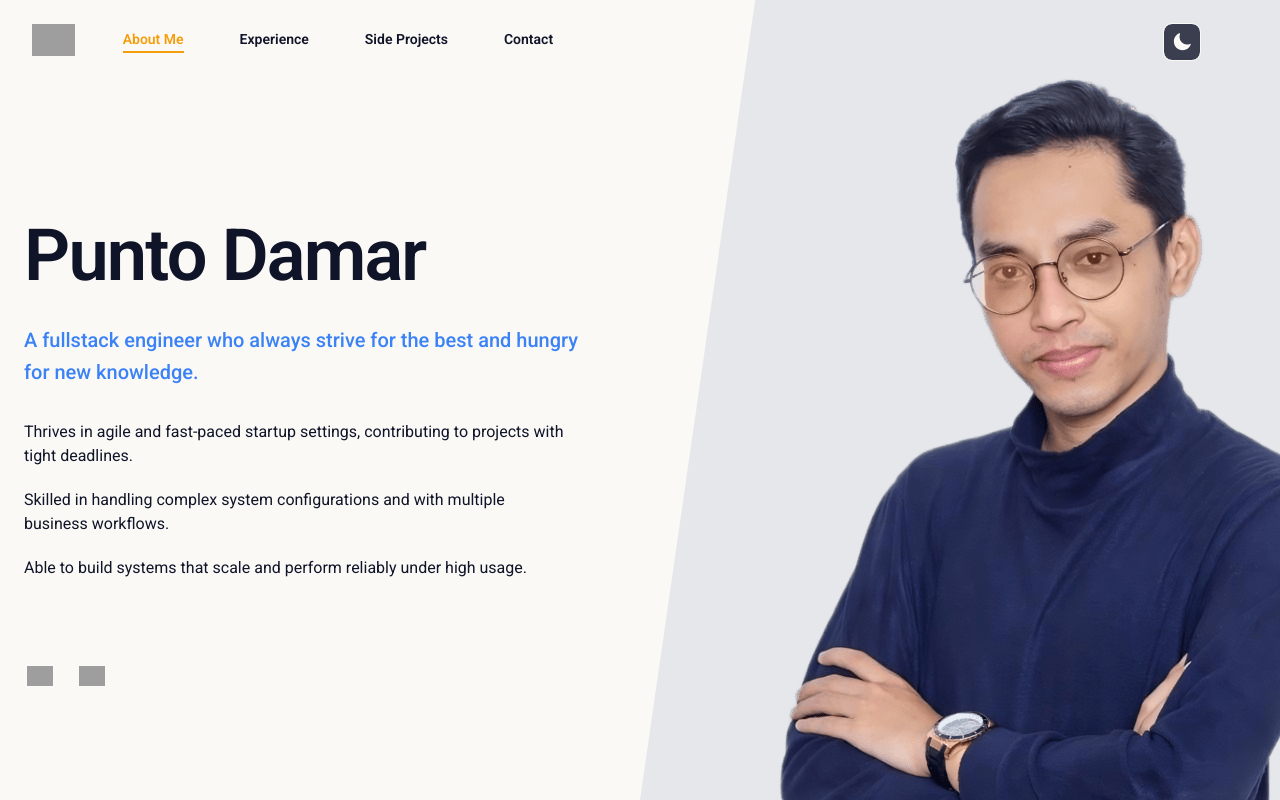
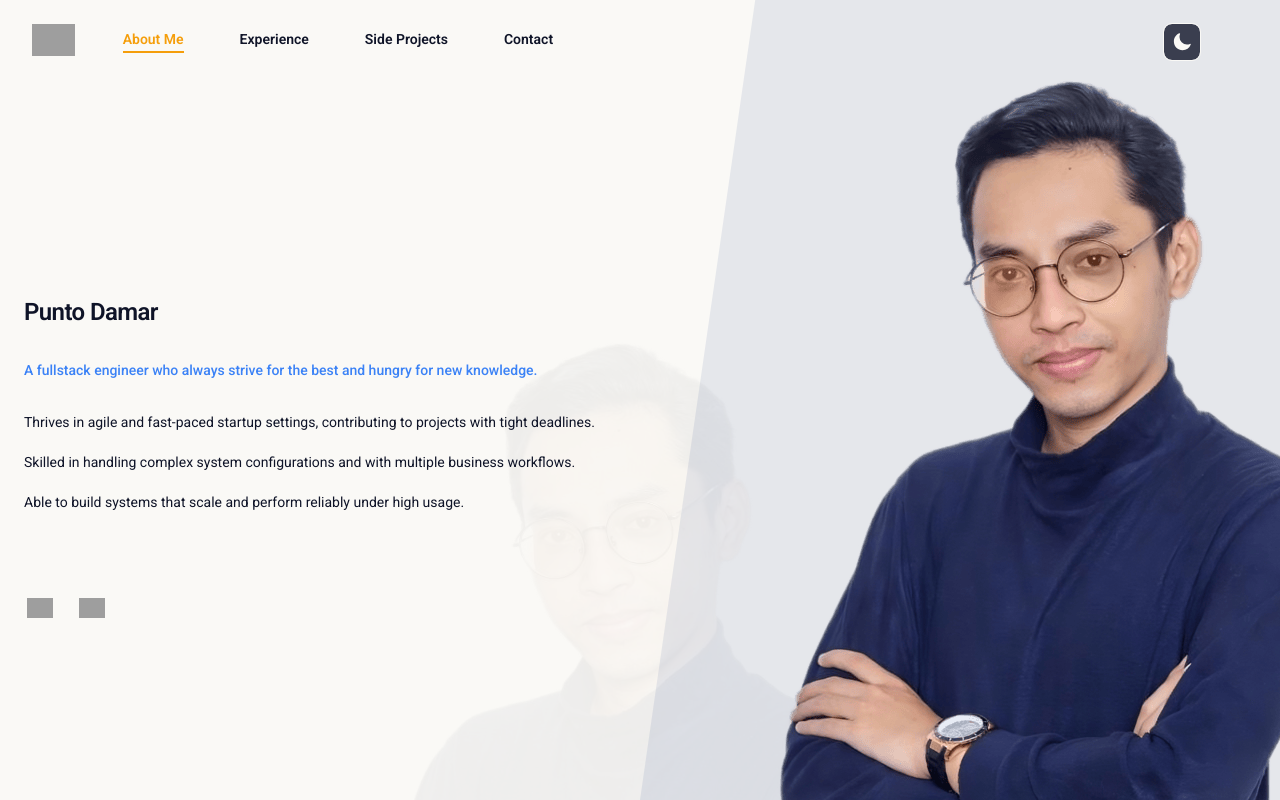
Before and after one commit to puntodamar/personal-website, a Nuxt app: page / in a window 1280 px wide. Shown: the top 800 px of the page. Built offline with nearby package versions, Linux system fonts and the light colour scheme; grey boxes are pictures that could not be loaded.

Commit message:
fix: landscape mode

```diff
--- a/app/components/Hero.vue
+++ b/app/components/Hero.vue
@@ -1,27 +1,29 @@
 <template>
   <div>
     <div class="mx-auto max-w-7xl">
-      <div class="relative z-10 pt-5 lg:pt-14 w-full px-6 lg:px-0 sm:max-w-lg md:w-screen sm:mx-auto sm:text-center lg:max-w-2xl lg:mx-0 lg:text-left">
+      <div class="relative z-10 pt-5 lg:pt-14 w-full px-6 lg:px-0 sm:max-w-lg md:w-screen sm:mx-auto sm:text-center lg:max-w-2xl lg:mx-0 lg:text-left [@media(orientation:landscape)]:pt-15">
 
         <div class="relative mx-6 my-auto h-screen lg:mt-0 flex items-center">
           <div class=" max-w-2xl lg:mx-0 lg:max-w-xl ">
-            <div class="mx-auto size-30 mb-10 overflow-hidden rounded-full outline-[0.1rem] outline-heading lg:hidden landscape:hidden">
-              <img
-                  src="/portrait-head.png"
-                  alt="portrait"
-                  class="w-auto object-cover drop-shadow-xl"
-              />
+            <div class="mx-auto size-30 mb-10 lg:hidden [@media(orientation:landscape)]:hidden">
+              <div class="relative overflow-hidden rounded-full ring-1 ring-heading">
+                <img
+                    src="/portrait-head.png"
+                    alt="portrait"
+                    class="block h-full w-full object-cover"
+                />
+              </div>
             </div>
-            <h1 class="text-5xl font-semibold tracking-tight text-pretty text-heading sm:text-7xl text-center lg:text-left block">Punto Damar</h1>
+            <h1 class="text-5xl font-semibold tracking-tight text-pretty text-heading block  text-center sm:text-7xl lg:text-left [@media(orientation:landscape)]:text-2xl">Punto Damar</h1>
             <!--          <div class="border-b-2 md:border-b-5  dark:border-text mt-5 max-w-100 mx-auto lg:mx-0"></div>-->
-            <p class="mt-8 text-lg font-medium text-pretty text-accent sm:text-xl/8 text-center lg:text-left">
+            <p class="mt-8 text-lg font-medium text-pretty text-accent sm:text-xl/8 text-center lg:text-left [@media(orientation:landscape)]:text-sm">
               A fullstack engineer who always strive for the best and hungry for new knowledge.
             </p>
 
-            <div class="dark:font-light text-pretty text-app mt-8 text-center lg:text-left">
+            <div class="dark:font-light text-pretty text-app mt-8 text-center lg:text-left [@media(orientation:landscape)]:text-sm">
               <p>Thrives in agile and fast-paced startup settings, contributing to projects with tight deadlines.</p>
-              <p class="mt-5 md:mt-0 lg:mt-5">Skilled in handling complex system configurations and with multiple business workflows.</p>
-              <p class="mt-5 md:mt-0 lg:mt-5">Able to build systems that scale and perform reliably under high usage.</p>
+              <p class="mt-5">Skilled in handling complex system configurations and with multiple business workflows.</p>
+              <p class="mt-5 ">Able to build systems that scale and perform reliably under high usage.</p>
             </div>
 
             <div class="flex flex-row justify-center md:justify-start mt-20 gap-2 md:gap-5">
--- a/app/components/Portrait.vue
+++ b/app/components/Portrait.vue
@@ -1,6 +1,6 @@
 <template>
   <div class="pointer-events-none hidden md:block absolute inset-y-0 right-0 w-1/2">
-    <div class="h-full hidden lg:block ">
+    <div class="h-full hidden lg:block">
       <div class="absolute  bottom-0 xl:top-20 lg:flex lg:items-center lg:justify-center">
 <!--        <NuxtImg-->
 <!--            src="/photo-full-downsized.png"-->
@@ -18,7 +18,7 @@
     </div>
   </div>
 
-  <div class="absolute inset-x-0 bottom-0 lg:hidden overflow-hidden flex items-center justify-center">
+  <div class="absolute inset-x-0 bottom-0 overflow-hidden flex items-center justify-center lg:hidden [@media(orientation:landscape)]:hidden">
     <img
         src="/photo-full-downsized.png"
         alt="portrait"
@@ -26,6 +26,16 @@
     />
   </div>
 
+  <div class="absolute inset-x-0 bottom-0 overflow-hidden hidden [@media(orientation:landscape)]:block">
+    <img
+        src="/portrait-head.png"
+        alt="portrait"
+        class="block mx-auto object-cover opacity-5"
+    />
+  </div>
+
+
+
 
 </template>
 <script setup lang="ts">
--- a/app/pages/contact.vue
+++ b/app/pages/contact.vue
@@ -3,18 +3,18 @@
 
     <div class="flex flex-col items-center justify-center h-screen lg:items-start">
       <div class="md:my-auto lg:my-0">
-        <h1 class="text-5xl font-semibold tracking-tight text-pretty text-accent-2 sm:text-7xl text-center lg:text-left">
+        <h1 class="text-5xl font-semibold tracking-tight text-pretty text-accent-2 sm:text-7xl text-center lg:text-left [@media(orientation:landscape)]:text-2xl">
           Contact Me
         </h1>
 
 
-        <dl class="w-full mt-15   divide-y divide-app/10 rounded-xl bg-bg text-app">
+        <dl class="w-full mt-15   divide-y divide-app/10 rounded-xl bg-bg text-app [@media(orientation:landscape)]:mt-0">
 
           <div class="flex flex-col lg:flex-row items-center gap-2 lg:gap-6 py-3" v-for="d in data" :key="d.field">
             <dt class="lg:basis-40 lg:shrink-0 font-semibold">{{d.field}}</dt>
             <dd class="break-words">
               <a :href="href(d)"
-                 class="underline-offset-2 font-light text-sm md:text-base text-text hover:text-accent-2 block mx-auto max-w-[22ch] text-center [text-wrap:balance] break-words hyphens-auto md:inline md:max-w-none md:text-left md:[text-wrap:pretty] md:break-normal md:hyphens-none">
+                 class="underline-offset-2 font-light text-sm md:text-base text-text hover:text-accent-2 block mx-auto max-w-[22ch] text-center [text-wrap:balance] break-words hyphens-auto md:inline md:max-w-none md:text-left md:[text-wrap:pretty] md:break-normal md:hyphens-none [@media(orientation:landscape)]:text-sm">
                 {{ d.value }}
               </a>
 
--- a/app/pages/side-projects.vue
+++ b/app/pages/side-projects.vue
@@ -1,7 +1,7 @@
 <template>
 
   <div class="pt-14 px-8 mt-20 mx-auto max-w-7xl pb-20">
-    <h1 class="text-5xl font-semibold tracking-tight text-pretty text-heading sm:text-7xl text-center lg:text-left">
+    <h1 class="text-5xl font-semibold tracking-tight text-pretty text-heading sm:text-7xl text-center lg:text-left ">
       Side Projects
     </h1>
 
```
Also changed, not shown: nuxt.config.mjs (line endings or trailing spaces).
